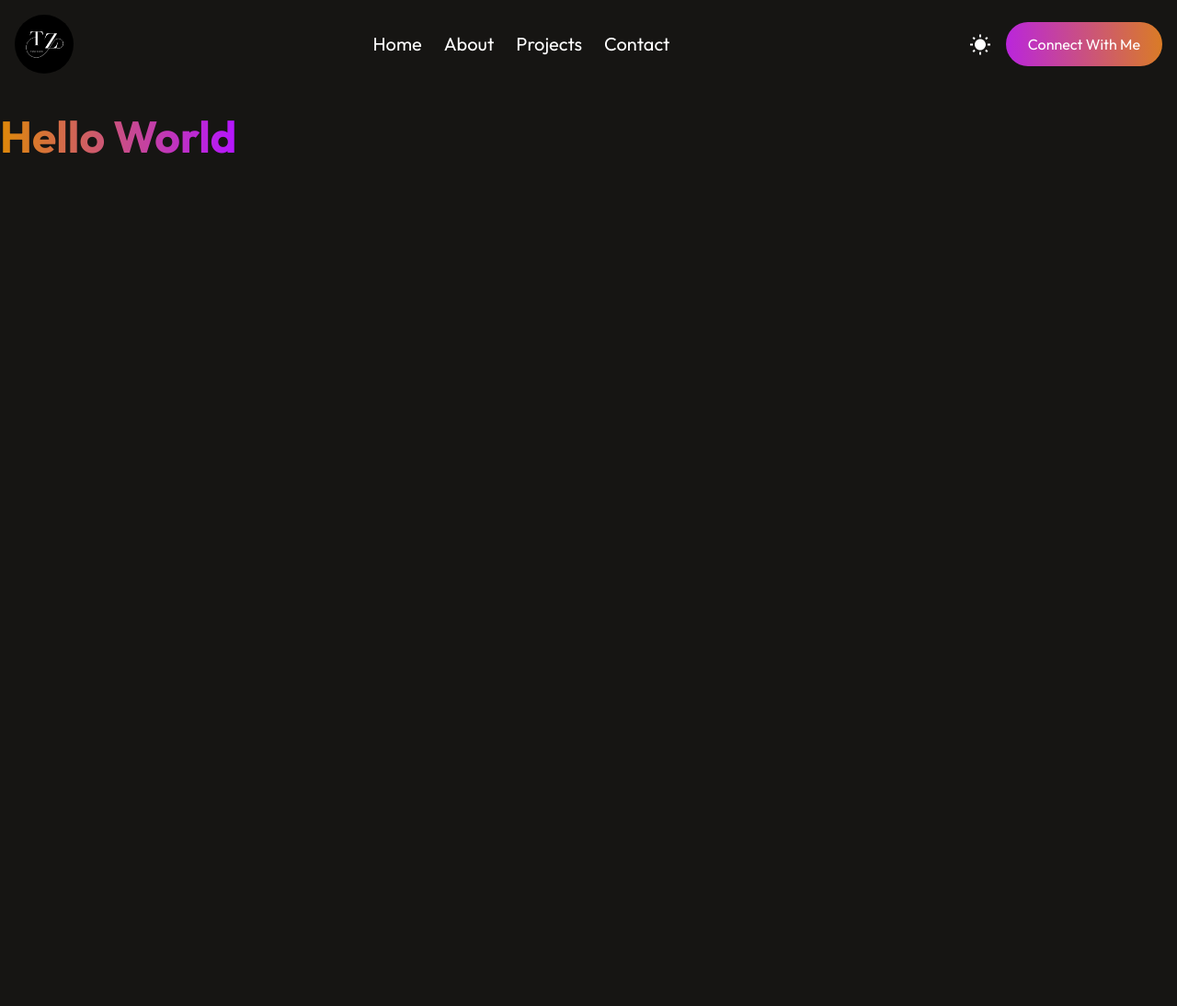
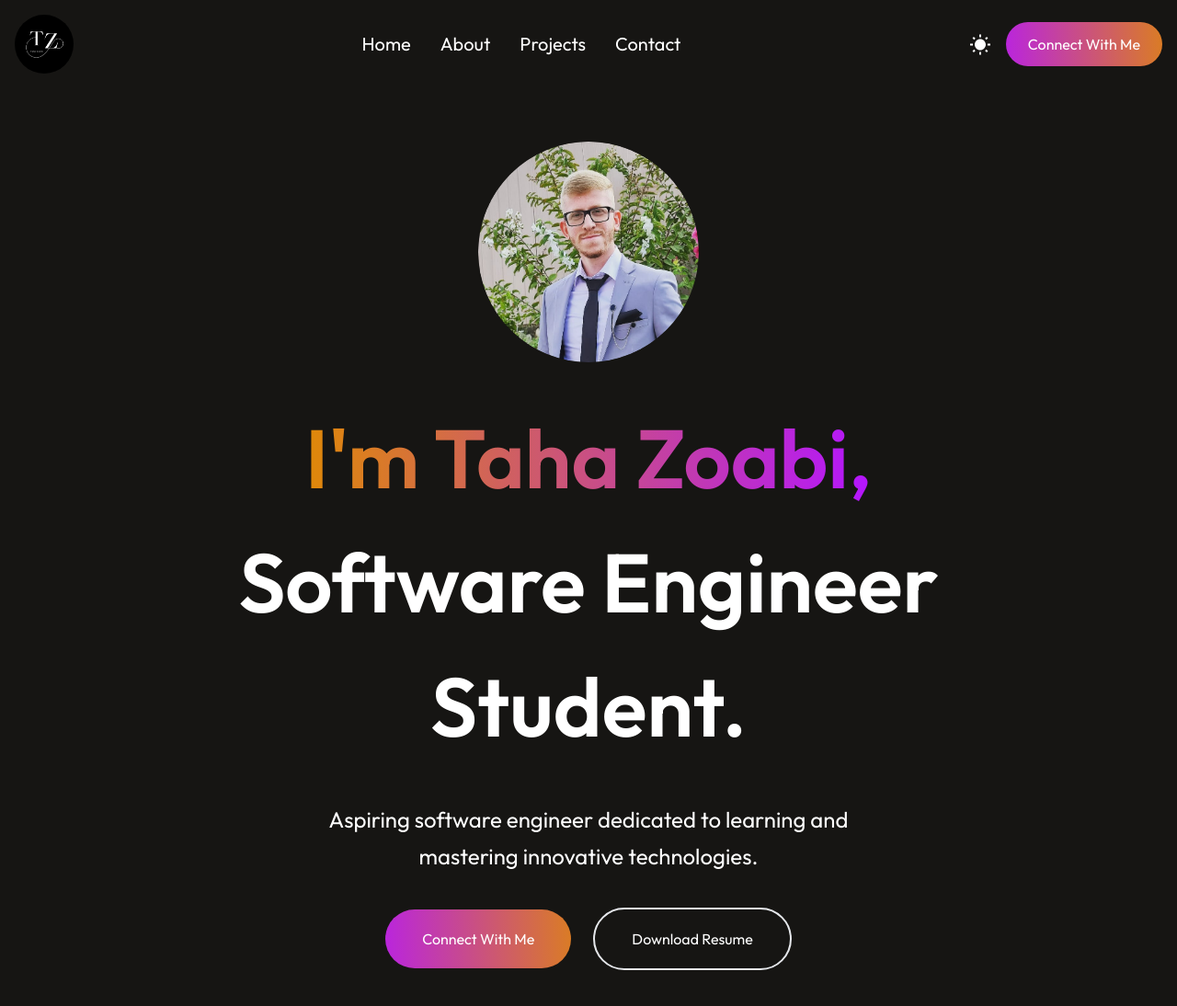
Before and after one commit to dpaulos6/portfolio, a React (Vite) app: page / in a window 1280 px wide. Shown: the top 1094 px of the page at 92% size. Before the commit the page ends 800 px from the top, so only its background shows below. Built offline with nearby package versions, Linux system fonts and the light colour scheme.

Commit message:
added hero section

```diff
--- a/src/App.tsx
+++ b/src/App.tsx
@@ -1,12 +1,11 @@
 import Navbar from "./components/Navbar.tsx";
+import Hero from "./components/Hero.tsx";
 
 function App() {
   return (
     <>
       <Navbar />
-      <span className="text-5xl font-bold bg-clip-text text-transparent bg-gradient-to-r from-[#DF8908] to-[#B415FF]">
-        Hello World
-      </span>
+      <Hero />
     </>
   );
 }
--- /dev/null
+++ b/src/components/Button.tsx
@@ -0,0 +1,12 @@
+import { ReactNode } from "react";
+
+type ButtonProps = {
+  children: ReactNode;
+  classes: string;
+};
+
+function Button({ children, classes }: ButtonProps) {
+  return <button className={classes}>{children}</button>;
+}
+
+export default Button;
--- /dev/null
+++ b/src/components/Hero.tsx
@@ -0,0 +1,37 @@
+import profileImg from "../assets/personal-pic.png";
+import Button from "./Button.tsx";
+function Hero() {
+  return (
+    <div className="flex flex-col gap-9 items-center">
+      <img
+        src={profileImg}
+        alt="pesonal-picture"
+        className="rounded-full w-[240px] mt-[30px]"
+      />
+      <h1 className="text-[90px] text-center w-[70%] font-semibold">
+        <span className=" bg-clip-text text-transparent bg-gradient-to-r from-[#DF8908] to-[#B415FF]">
+          I'm Taha Zoabi,
+        </span>{" "}
+        Software Engineer Student.
+      </h1>
+      <p className="w-[50%] text-center text-2xl leading-10">
+        Aspiring software engineer dedicated to learning and mastering
+        innovative technologies.
+      </p>
+      <div className="flex gap-6 items-center mb-12">
+        <Button
+          classes="bg-custom-gradient rounded-[50px] px-10 py-5 text-md
+          hover:border-2
+        "
+        >
+          Connect With Me
+        </Button>
+        <Button classes="border-2 rounded-[50px] px-10 py-5 text-md  hover:border-[#B415FF]">
+          Download Resume
+        </Button>
+      </div>
+    </div>
+  );
+}
+
+export default Hero;
--- a/src/components/Navbar.tsx
+++ b/src/components/Navbar.tsx
@@ -1,11 +1,12 @@
 import logo from "../../public/logo.png";
 import WbSunnyIcon from "@mui/icons-material/WbSunny";
-import DarkModeIcon from "@mui/icons-material/DarkMode";
+/*import DarkModeIcon from "@mui/icons-material/DarkMode";*/
 import MenuIcon from "@mui/icons-material/Menu";
+import Button from "./Button.tsx";
 
 function Navbar() {
   return (
-    <div className="flex justify-between items-center p-4 mb-7">
+    <div className="flex justify-around items-center p-4 mb-7">
       {/* Logo */}
       <div className="flex items-center">
         <img
@@ -15,8 +16,8 @@ function Navbar() {
         />
       </div>
 
-      <nav className="hidden sm:block">
-        <ul className="flex gap-6 justify-center">
+      <nav className="hidden sm:block mx-auto">
+        <ul className="flex gap-8 justify-center">
           <li>
             <a
               className="hover:bg-gradient-to-r from-[#DF8908] to-[#B415FF] hover:bg-clip-text hover:text-transparent text-xl"
@@ -54,18 +55,18 @@ function Navbar() {
 
       {/* Buttons (Light/Dark mode and Connect) */}
       <div className="flex items-center gap-4">
-        <button className="md:hidden">
+        <div>
+          <WbSunnyIcon />
+        </div>
+        <div className="md:hidden">
           <MenuIcon />
-        </button>
-        <button>
-          <WbSunnyIcon />
-        </button>
+        </div>
         {/* <button>
           <DarkModeIcon />
         </button> */}
-        <button className="bg-custom-gradient rounded-[50px] px-6 py-3 text-md hidden md:block">
+        <Button classes="bg-custom-gradient rounded-[50px] px-6 py-3 text-md hidden md:block">
           Connect With Me
-        </button>
+        </Button>
       </div>
     </div>
   );
--- /dev/null
+++ b/src/components/ResumeButton.tsx
@@ -0,0 +1,12 @@
+import { ReactNode } from "react";
+
+type ResumeButtonProps = {
+  children: ReactNode;
+  classes: string;
+};
+
+function ResumeButton({ children, classes }: ResumeButtonProps) {
+  return <button className={classes}>{children}</button>;
+}
+
+export default ResumeButton;
```
Also changed, not shown: src/assets/personal-pic.png (added).
